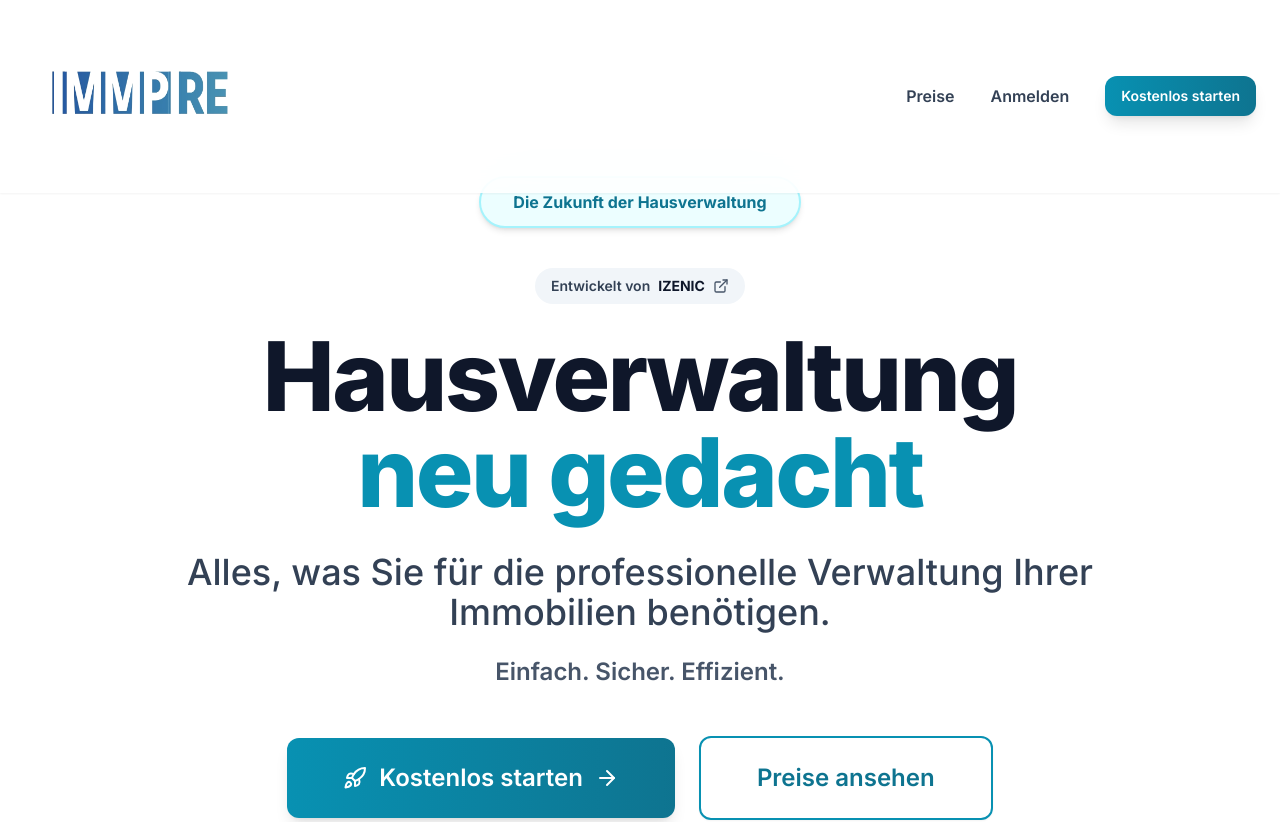
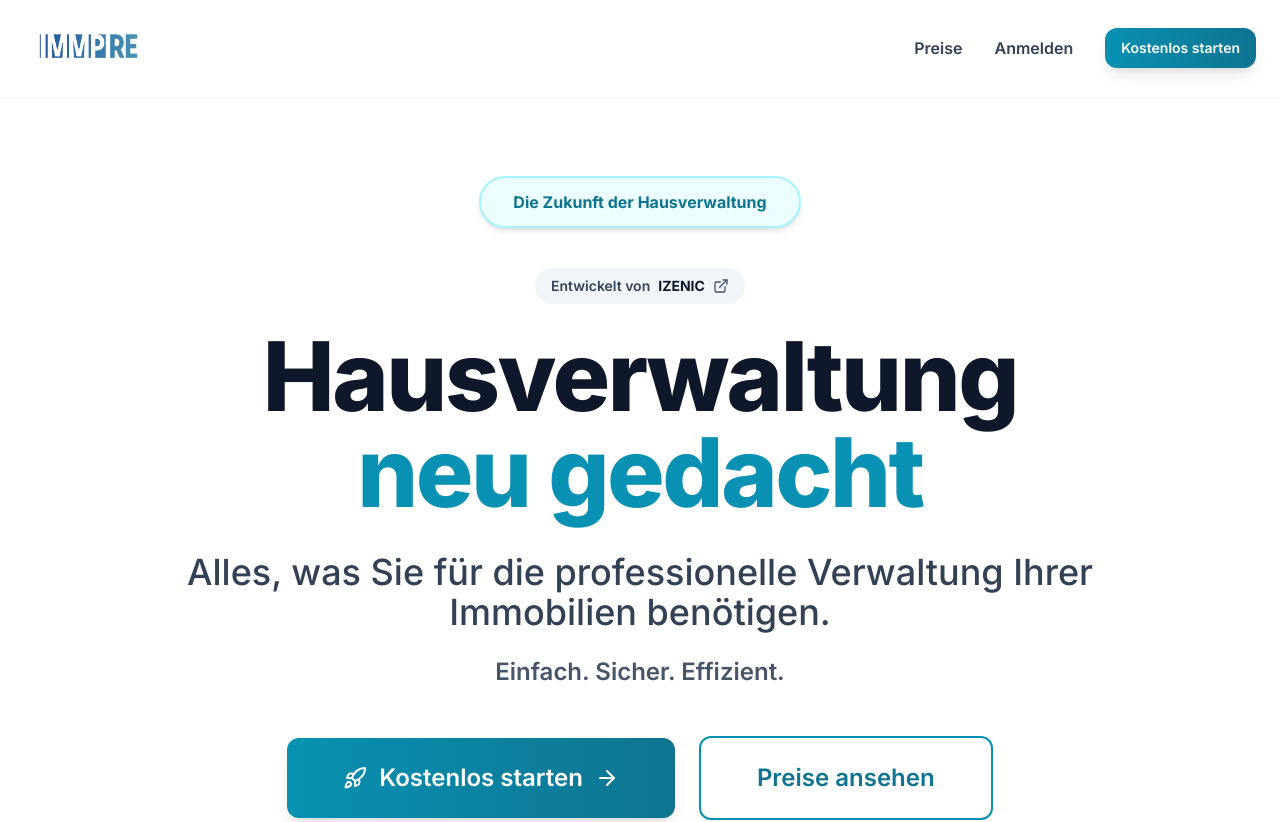
Before and after one commit to E-AKG/frontend-2, a React app: page / in a window 1280 px wide. Shown: the top 822 px of the page. Built offline with nearby package versions, Linux system fonts and the light colour scheme; no server answers; the HTML template or start-up script is replaced by a standard one.

Commit message:
Add files via upload

```diff
--- a/src/pages/Landing.jsx
+++ b/src/pages/Landing.jsx
@@ -8,17 +8,17 @@ export default function Landing() {
     <div className="min-h-screen bg-white overflow-hidden">
       {/* Header - Modern & Glassmorphic */}
       <header className="fixed top-0 left-0 right-0 z-50 border-b border-white/10 bg-white/80 backdrop-blur-xl shadow-sm">
-        <div className="container mx-auto px-4 sm:px-6 py-4 sm:py-5 md:py-6">
-          <div className="flex items-center justify-between">
+        <div className="container mx-auto px-4 sm:px-6 py-3 sm:py-4">
+          <div className="flex items-center justify-between h-14 sm:h-16">
             <Link to="/" className="flex items-center group touch-manipulation">
               <img
                 src="/logo.png"
                 alt="Immpire"
-                className="h-20 sm:h-24 md:h-28 lg:h-32 xl:h-36 w-auto transition-all duration-300 group-active:scale-95 sm:group-hover:scale-110 object-contain"
+                className="h-14 sm:h-16 md:h-18 lg:h-20 w-auto transition-all duration-300 group-active:scale-95 sm:group-hover:scale-110 object-contain"
                 style={{ imageRendering: 'high-quality' }}
               />
             </Link>
-            <div className="flex items-center gap-2 sm:gap-3 md:gap-6">
+            <div className="flex items-center gap-2 sm:gap-3 md:gap-4">
               <Link
                 to="/pricing"
                 className="text-slate-700 hover:text-primary-600 font-semibold transition-all duration-200 hidden sm:block text-sm sm:text-base"
@@ -27,12 +27,12 @@ export default function Landing() {
               </Link>
               <Link
                 to="/login"
-                className="text-slate-700 hover:text-primary-600 font-semibold transition-all duration-200 text-xs sm:text-sm md:text-base touch-manipulation px-2 sm:px-3 py-1.5 sm:py-2 rounded-lg hover:bg-slate-50"
+                className="text-slate-700 hover:text-primary-600 font-semibold transition-all duration-200 text-xs sm:text-sm md:text-base touch-manipulation px-3 sm:px-4 rounded-lg hover:bg-slate-50 flex items-center justify-center h-[36px] sm:h-[40px]"
               >
                 Anmelden
               </Link>
               <Link to="/register" className="touch-manipulation">
-                <Button size="sm" className="bg-primary-600 hover:bg-primary-700 text-white border-0 shadow-lg hover:shadow-xl transition-all text-xs sm:text-sm px-3 sm:px-4 py-1.5 sm:py-2">
+                <Button size="sm" className="bg-primary-600 hover:bg-primary-700 text-white border-0 shadow-lg hover:shadow-xl transition-all text-xs sm:text-sm px-3 sm:px-4 h-[36px] sm:h-[40px]">
                   Kostenlos starten
                 </Button>
               </Link>
```
